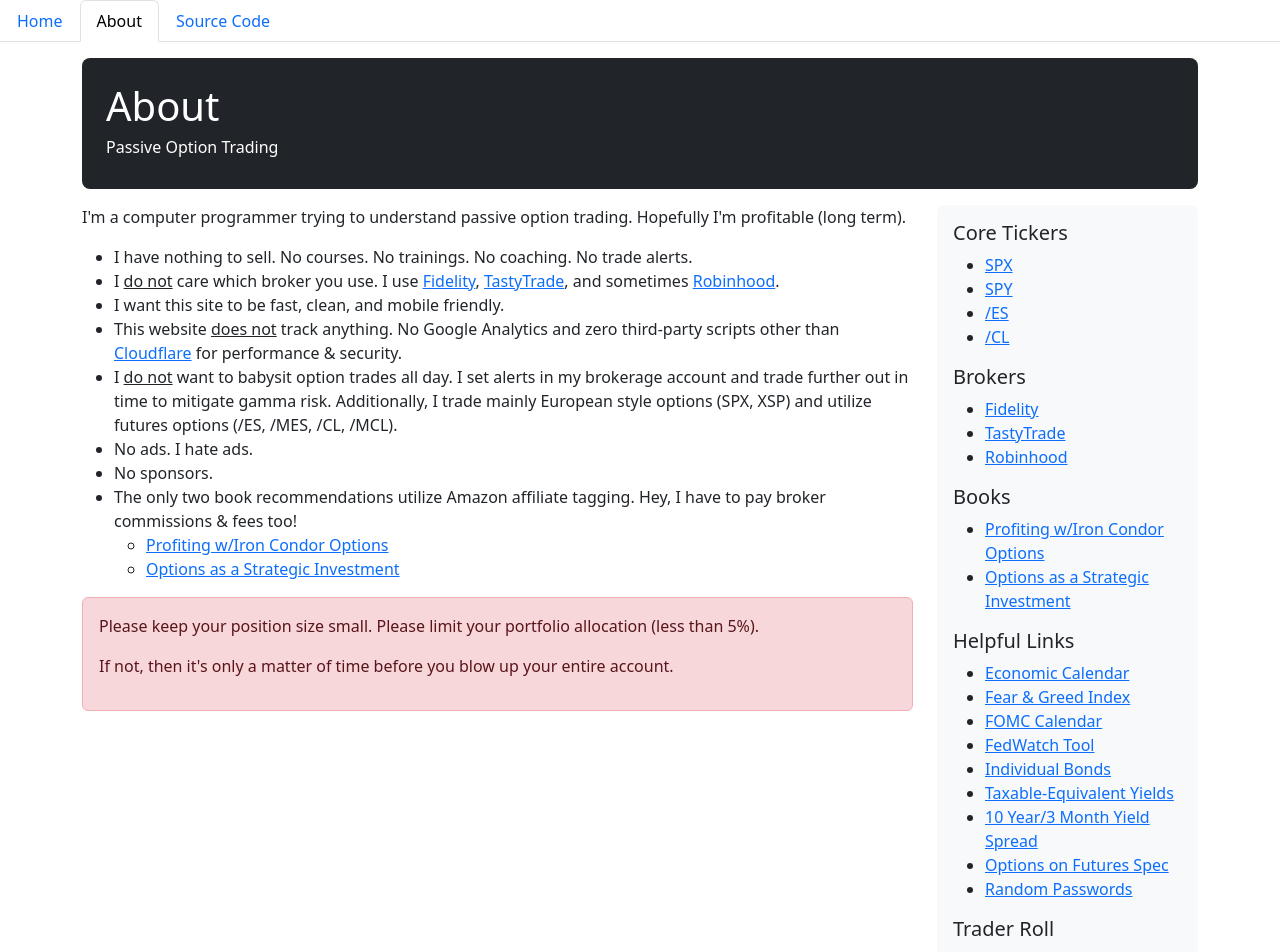
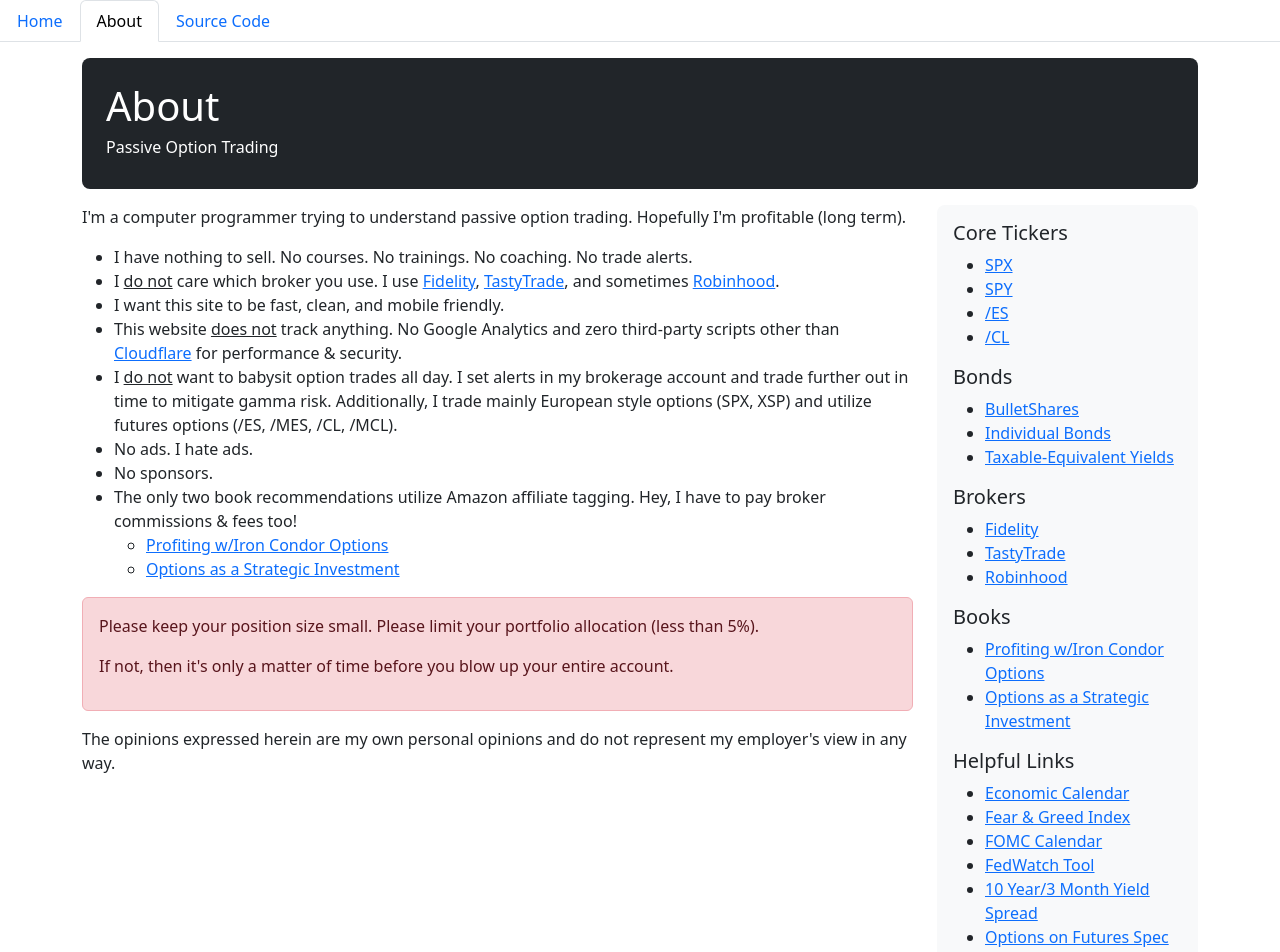
Before and after one commit to dragthor/passiveblog, a React (Create React App) app: page /about in a window 1280 px wide. Shown: the top 952 px of the page. Built offline with nearby package versions, Linux system fonts and the light colour scheme.

Commit message:
links & employer disclaimer

```diff
--- a/src/About.tsx
+++ b/src/About.tsx
@@ -16,6 +16,8 @@
             <p>
               I'm a computer programmer trying to understand passive option trading. Hopefully I'm profitable (long term).
             </p>
+
+
 
             <ul>
               <li>I have nothing to sell. No courses. No trainings. No coaching. No trade alerts.</li>
@@ -38,6 +40,10 @@
               <p>Please keep your position size small. Please limit your portfolio allocation (less than 5%).</p>
               <p>If not, then it's only a matter of time before you blow up your entire account.</p>
             </div>
+
+            <p>
+              The opinions expressed herein are my own personal opinions and do not represent my employer's view in any way.
+            </p>
           </div>
           <div className="col-sm-12 col-md-4 col-lg-3">
             <SideBar />
--- a/src/footer.tsx
+++ b/src/footer.tsx
@@ -8,6 +8,8 @@
                 <div style={{ "marginTop" : "1em", "marginBottom" : "1em" }}>Find this site useful? Have a question? Contact: <a href="mailto:info@passiveoption.com">info@passiveoption.com</a></div>
 
                 <div style={{ "fontSize" : ".75em"}}>Disclaimer: All content on this website is intended for educational purposes only and "Passive Option Trading" (passiveoption.com) will not be held responsible for any losses incurred. The information on this website is "general advice only" and does not take individual circumstances into account so do not trade or speculate based solely on the information provided. By viewing and participating this website's content, you fully accept and agree that this website offers general advice only and that trading the financial markets is a high risk activity and you should understand that past performance does not indicate future performance and that the value of investments and income from them may go up as well as down, and are not guaranteed. No representation is, has or will be made that any website visitor, client or content viewer will or is likely to achieve profits similar in any way to those discussed on this website or this website's subsidiaries. You will not hold any person or entity responsible for any losses or damages resulting from the general advice provided here by "Passive Option Trading" or PassiveOption.com.</div>
+
+                <div style={{ "fontSize" : ".75em", "marginTop" : "1em"}}>The opinions expressed herein are my own personal opinions and do not represent my employer's view in any way.</div>
             </Container>
 
         </footer>
--- a/src/sidebar.tsx
+++ b/src/sidebar.tsx
@@ -6,15 +6,23 @@
                 <li><a href="https://finviz.com/futures_charts.ashx?p=d1&t=ES" target="_blank" rel="noreferrer">SPX</a></li>
                 <li><a href="https://finviz.com/quote.ashx?t=SPY">SPY</a></li>
                 <li><a href="https://finviz.com/futures_charts.ashx?p=d1&t=ES" target="_blank" rel="noreferrer">/ES</a></li>
-
                 <li><a href="https://finviz.com/futures_charts.ashx?p=d1&t=CL" target="_blank" rel="noreferrer">/CL</a></li>
             </ul>
+
+            <h5>Bonds</h5>
+            <ul>
+                <li><a href="https://www.invesco.com/us/en/solutions/invesco-etfs/bulletshares-fixed-income-etfs.html" target="_blank" rel="noreferrer">BulletShares</a></li>
+                <li><a href="https://www.finra.org/finra-data/fixed-income" target="_blank" rel="noreferrer">Individual Bonds</a></li>
+                <li><a href="https://digital.fidelity.com/prgw/digital/taxyieldcalc/" target="_blank" rel="noreferrer">Taxable-Equivalent Yields</a></li>
+            </ul>
+
             <h5>Brokers</h5>
             <ul>
                 <li><a href="https://www.fidelity.com/options-trading/overview" target="_blank" rel="noreferrer">Fidelity</a></li>
                 <li><a href="https://start.tastyworks.com/#/login?referralCode=SP8DSHF682" target="_blank" rel="noreferrer">TastyTrade</a></li>
                 <li><a href="https://join.robinhood.com/kristok207" target="_blank" rel="noreferrer">Robinhood</a></li>
             </ul>
+
             <h5>Books</h5>
             <ul>
                 <li><a href="https://www.amazon.com/Profiting-Iron-Condor-Options-Strategies-ebook/dp/B004K1F7HG/?tag=passiveoption-20" target="_blank" rel="noreferrer">Profiting w/Iron Condor Options</a></li>
@@ -27,8 +35,7 @@
                 <li><a href="https://www.cnn.com/markets/fear-and-greed" target="_blank" rel="noreferrer">Fear &amp; Greed Index</a></li>
                 <li><a href="https://www.federalreserve.gov/monetarypolicy/fomccalendars.htm" target="_blank" rel="noreferrer">FOMC Calendar</a></li>
                 <li><a href="https://www.cmegroup.com/markets/interest-rates/cme-fedwatch-tool.html" target="_blank" rel="noreferrer">FedWatch Tool</a></li>
-                <li><a href="https://www.finra.org/finra-data/fixed-income" target="_blank" rel="noreferrer">Individual Bonds</a></li>
-                <li><a href="https://digital.fidelity.com/prgw/digital/taxyieldcalc/" target="_blank" rel="noreferrer">Taxable-Equivalent Yields</a></li>
+
                 <li><a href="https://ycharts.com/indicators/10_year_3_month_treasury_spread" target="_blank" rel="noreferrer">10 Year/3 Month Yield Spread</a></li>
                 <li><a href="https://tastyworks.freshdesk.com/support/solutions/articles/43000503202-cme-options-on-futures-specifications" target="_blank" rel="noreferrer">Options on Futures Spec</a></li>
                 <li><a href="https://www.random.org/passwords/" target="_blank" rel="noreferrer">Random Passwords</a></li>
```
